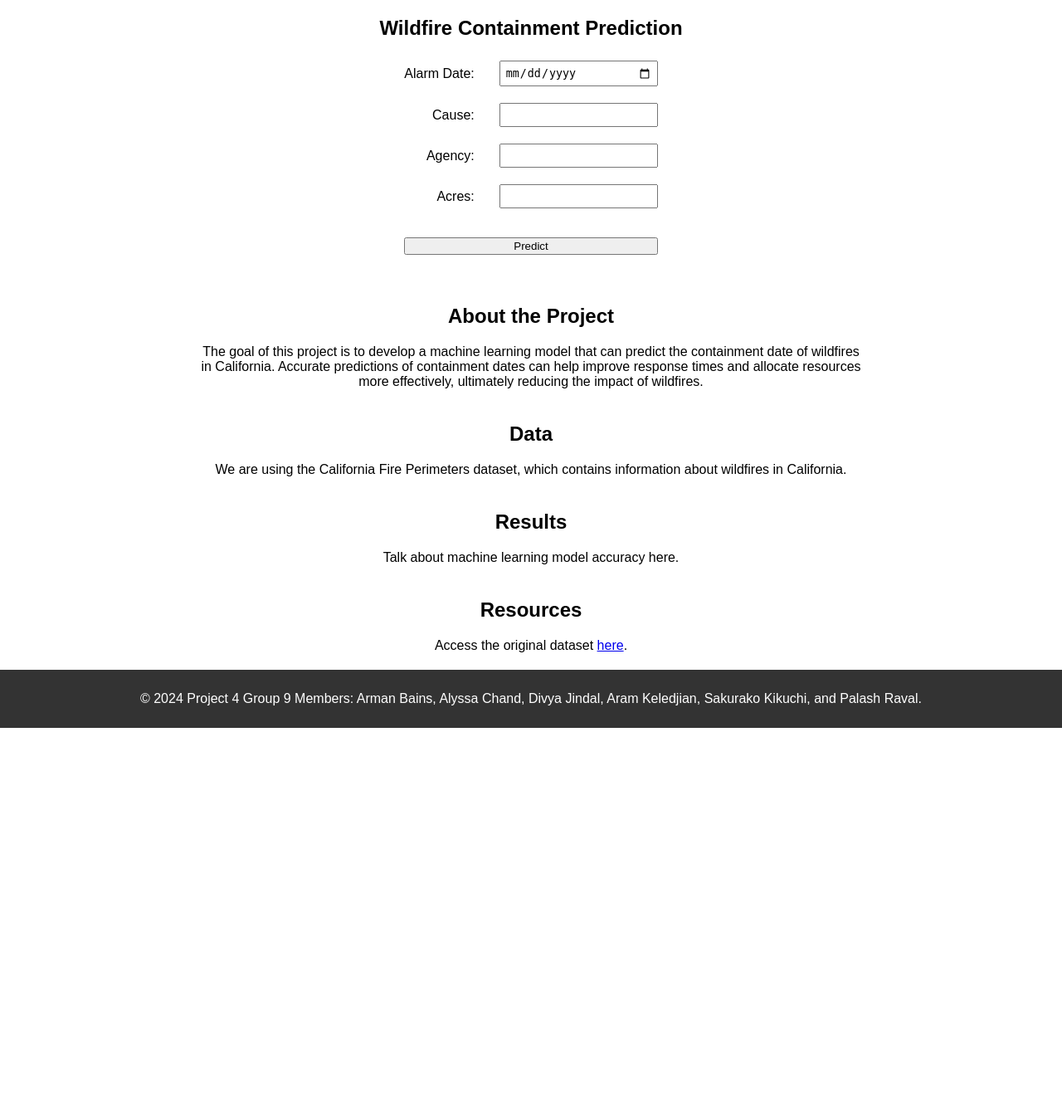
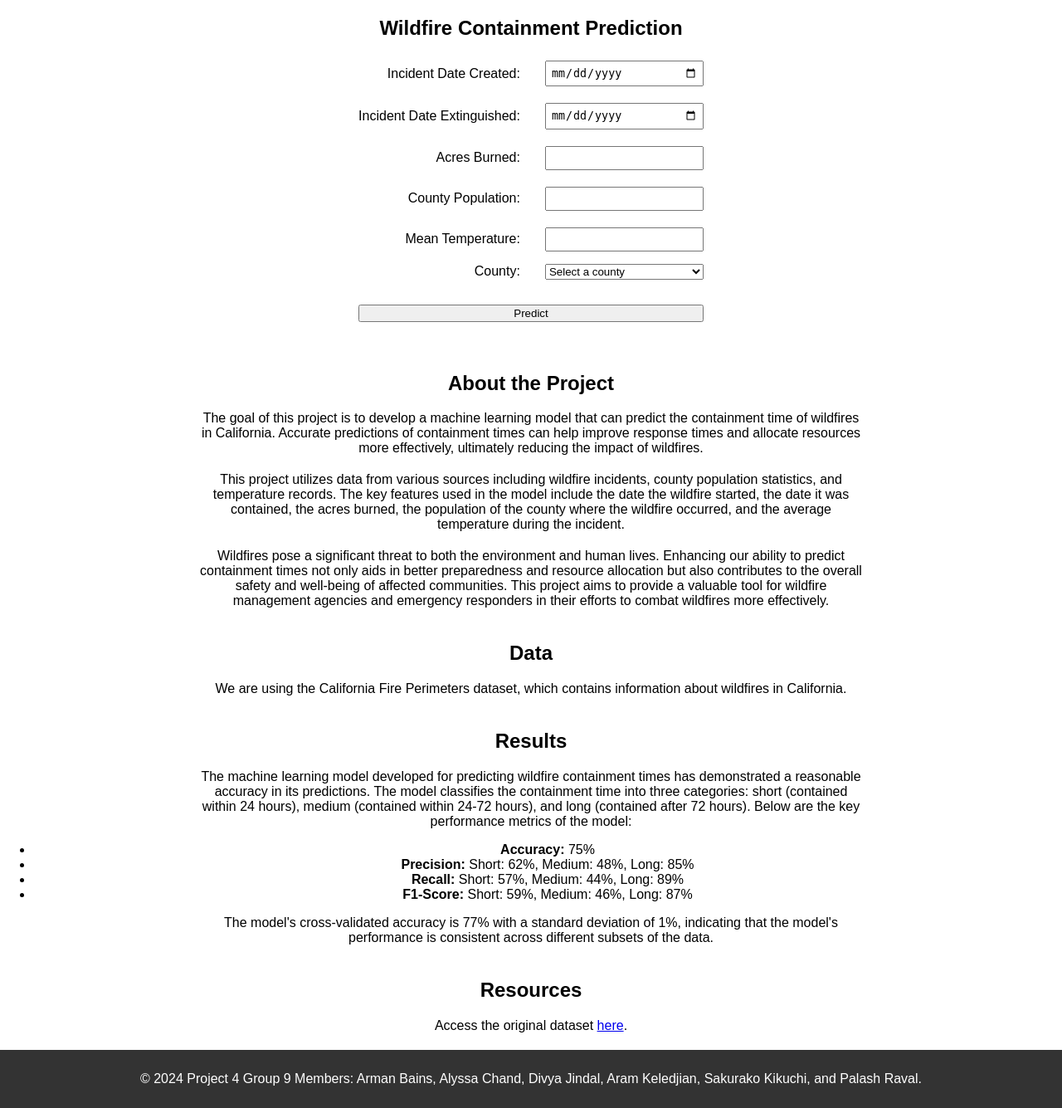
Before and after one commit to Sarah0215/Project4_Group9, a Flask app: page / in a window 1280 px wide. Shown: the part 150-1485 px from the top of the page at 83% size. Before the commit the page ends 1027 px from the top, so only its background shows below. Run offline with Flask 3, Linux system fonts and the light colour scheme; parts of the project's set-up code (start-up, migrations or seed data) failed here and were passed over.

Commit message:
updated index.html to add detailed project description and improve structure

```diff
--- a/templates/index.html
+++ b/templates/index.html
@@ -12,7 +12,6 @@
         <button id="toggle-dark-mode">Dark Mode</button>
     </header>
     <nav class="navbar">
-        <!-- <div class="navbar-brand">Wildfire Project</div> -->
         <ul class="navbar-nav">
             <li class="nav-item"><a class="nav-link" href="#home">Home</a></li>
             <li class="nav-item"><a class="nav-link" href="#about">About</a></li>
@@ -24,26 +23,48 @@
     <main class="container">
         <section id="home">
             <h2>Wildfire Containment Prediction</h2>
-            <form action="/predict" method="post" id="prediction-form">
-                <label for="alarm-date">Alarm Date:</label>
-                <input type="date" id="alarm-date" name="Alarm Date" required>
-                <!-- <label for="location">Location:</label>
-                <input type="text" id="location" name="Location" required> -->
-                <label for="cause">Cause:</label>
-                <input type="text" id="cause" name="Cause" required>
-                <label for="agency">Agency:</label>
-                <input type="text" id="agency" name="Agency" required>
-                <label for="acres">Acres:</label>
-                <input type="number" id="acres" name="GIS Calculated Acres" required>
+            <form id="prediction-form">
+                <label for="alarm-date">Incident Date Created:</label>
+                <input type="date" id="alarm-date" name="incident_date_created" required>
+
+                <label for="extinguish-date">Incident Date Extinguished:</label>
+                <input type="date" id="extinguish-date" name="incident_date_extinguished" required>
+
+                <label for="acres">Acres Burned:</label>
+                <input type="number" id="acres" name="incident_acres_burned" required>
+
+                <label for="population">County Population:</label>
+                <input type="number" id="population" name="county_population" required>
+
+                <label for="temperature">Mean Temperature:</label>
+                <input type="number" step="0.1" id="temperature" name="mean_temperature" required>
+
+                <label for="county">County:</label>
+                <select id="county" name="incident_county" required>
+                    <option value="">Select a county</option>
+                    {% for county in counties %}
+                    <option value="{{ county }}">{{ county }}</option>
+                    {% endfor %}
+                </select>
+
                 <button type="submit">Predict</button>
             </form>
-            <div class="spinner" id="loading-spinner"></div>
+            <div class="spinner" id="loading-spinner" style="display: none;">Loading...</div>
             <div id="prediction-result"></div>
         </section>
         <section id="about">
             <h2>About the Project</h2>
-            <p>The goal of this project is to develop a machine learning model that can predict the containment date of wildfires in California.
-                Accurate predictions of containment dates can help improve response times and allocate resources more effectively, ultimately reducing the impact of wildfires.
+            <p class="about-paragraph">The goal of this project is to develop a machine learning model that can predict the containment time of wildfires in California.
+                Accurate predictions of containment times can help improve response times and allocate resources more effectively, ultimately reducing the impact of wildfires.
+            </p>
+            <p class="about-paragraph">This project utilizes data from various sources including wildfire incidents, county population statistics, and temperature records.
+                The key features used in the model include the date the wildfire started, the date it was contained, the acres burned,
+                the population of the county where the wildfire occurred, and the average temperature during the incident.
+            </p>
+            <p class="about-paragraph">Wildfires pose a significant threat to both the environment and human lives.
+                Enhancing our ability to predict containment times not only aids in better preparedness and resource allocation but also contributes to the overall safety
+                and well-being of affected communities. This project aims to provide a valuable tool for wildfire management agencies and emergency responders in their efforts
+                 to combat wildfires more effectively.
             </p>
         </section>
         <section id="data">
@@ -52,7 +73,17 @@
         </section>
         <section id="results">
             <h2>Results</h2>
-            <p>Talk about machine learning model accuracy here.</p>
+            <p>The machine learning model developed for predicting wildfire containment times has demonstrated a reasonable accuracy in its predictions.
+                The model classifies the containment time into three categories: short (contained within 24 hours), medium (contained within 24-72 hours),
+                and long (contained after 72 hours). Below are the key performance metrics of the model:
+            </p>
+            <ul>
+                <li><strong>Accuracy:</strong> 75%</li>
+                <li><strong>Precision:</strong> Short: 62%, Medium: 48%, Long: 85%</li>
+                <li><strong>Recall:</strong> Short: 57%, Medium: 44%, Long: 89%</li>
+                <li><strong>F1-Score:</strong> Short: 59%, Medium: 46%, Long: 87%</li>
+            </ul>
+            <p>The model's cross-validated accuracy is 77% with a standard deviation of 1%, indicating that the model's performance is consistent across different subsets of the data.</p>
         </section>
         <section id="resources">
             <h2>Resources</h2>
```
